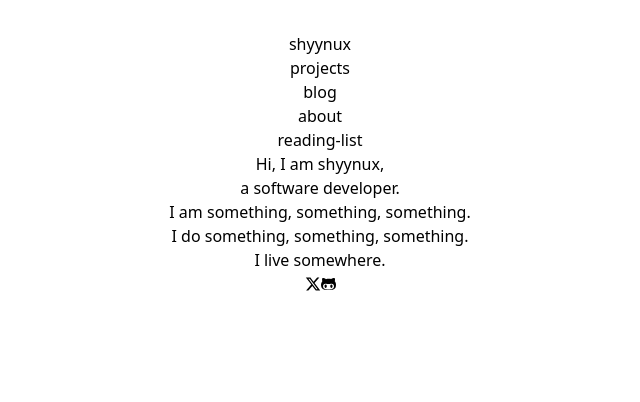
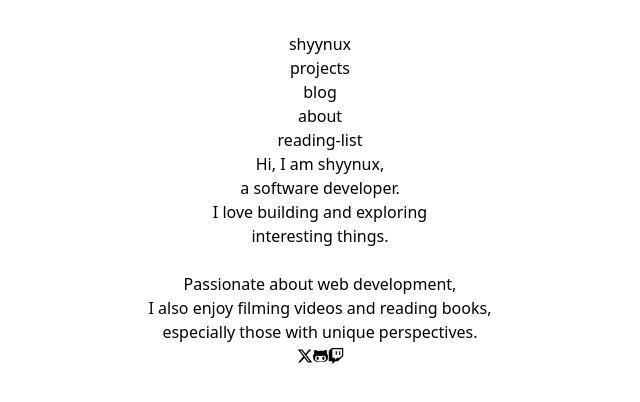
Before and after one commit to shyynux/minimal-portfolio, a React (Vite) app in the folder bio/: page / in a window 1280 px wide. Shown: the top 402 px of the page, without its empty margins (320-960 px from the left). Built offline with nearby package versions, Linux system fonts and the light colour scheme.

Commit message:
fixed home section

```diff
--- a/bio/src/assets/components/footer.tsx
+++ b/bio/src/assets/components/footer.tsx
@@ -1,6 +1,6 @@
 import { FontAwesomeIcon } from '@fortawesome/react-fontawesome';
 import { faXTwitter } from '@fortawesome/free-brands-svg-icons';
-import { faGithubAlt } from '@fortawesome/free-brands-svg-icons';
+import { faGithubAlt, faTwitch } from '@fortawesome/free-brands-svg-icons';
 
 const Footer = () => {
     return(
@@ -17,6 +17,11 @@ const Footer = () => {
             hover:text-purple-400 text-3xl
             ' />
             </a>
+            <a href='https://www.twitch.tv/shyynux'>
+            <FontAwesomeIcon icon={faTwitch}  className='px-6
+            hover:text-purple-400 text-3xl
+            ' />
+            </a>
         </div>
         </>
     );
--- a/bio/src/home.tsx
+++ b/bio/src/home.tsx
@@ -11,20 +11,29 @@ function App() {
     {/* The body content */}
     <div className='
     font-mono
-    flex flex-col items-center justify-center h-screen
+    flex flex-col items-center justify-center
+    h-screen
+
     '>
-      <div className=''>
+      <div className='text-zinc-500'>
       Hi, I am shyynux,
       <br />
-       a software developer.
+      a software developer.
       <br />
-      I am something, something, something.
+      I love building and exploring
       <br />
+       interesting things.
+      <br />
+      <p className='justify-content'>
+      <br />
+      Passionate about web development,
+      <br />
+       I also enjoy filming videos and reading books,
+      <br />
+       especially those with unique perspectives.
+      </p>
 
-      I do something, something, something.
-      <br />
-      I live somewhere.
-      <br />
+
       </div>
       <div className='pt-8'>
       <Footer/>
```
Also changed, not shown: bio/src/assets/components/blog1.tsx (added, +14 -0 lines), 2 other files (tests, documents, lock files or other folders).
